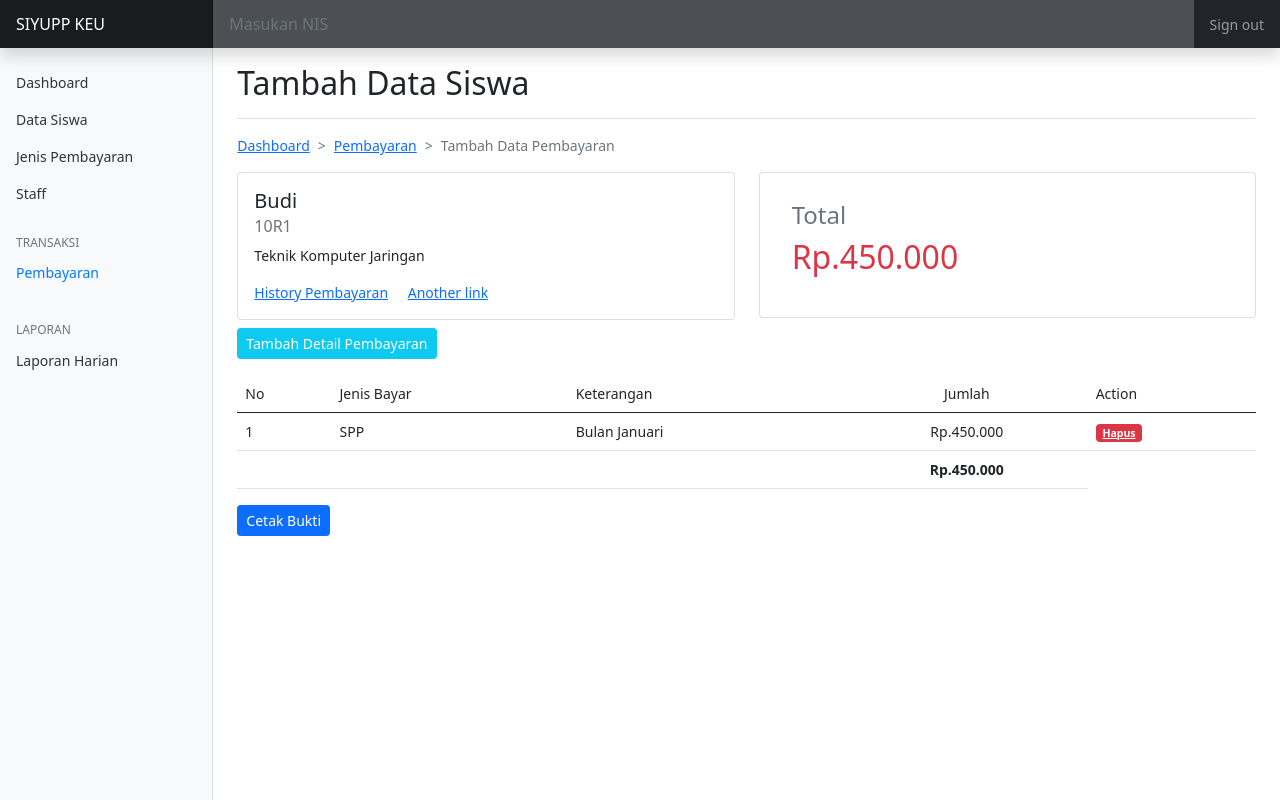
After one commit to aladinputra/ukk_spp_2021, a CodeIgniter app: page /ukk_spp_2021/Pembayaran/add in a window 1280 px wide. The commit adds this page. Run offline with CodeIgniter, Linux system fonts and the light colour scheme.

Commit message:
Menambahkan transaksi pembayaran

```diff
--- /dev/null
+++ b/application/controllers/Pembayaran.php
@@ -0,0 +1,36 @@
+<?php
+defined('BASEPATH') OR exit('No direct script access allowed');
+
+class Pembayaran extends CI_Controller {
+
+	public function __construct()
+	{
+		parent::__construct();
+		$is_login	= $this->session->userdata('nip');
+		if (! $is_login) {
+			//redirect(base_url('Welcome/index'));
+			//return;
+		}
+      $data['title'] = 'Dashboard - Pembayaran';
+  		$this->load->view('template/header.php',$data);
+	}
+
+	public function index()
+	{
+		$this->load->view('pembayaran/index.php');
+  	$this->load->view('template/footer.php');
+	}
+
+  public function add()
+  {
+    $this->load->view('pembayaran/add.php');
+    $this->load->view('template/footer.php');
+  }
+
+  public function update()
+  {
+    $this->load->view('pembayaran/update.php');
+    $this->load->view('template/footer.php');
+  }
+}
+?>
--- /dev/null
+++ b/application/views/pembayaran/add.php
@@ -0,0 +1,112 @@
+<div class="d-flex justify-content-between flex-wrap flex-md-nowrap align-items-center pt-3 pb-2 mb-3 border-bottom">
+  <h1 class="h2">Tambah Data Siswa</h1>
+</div>
+
+<nav style="--bs-breadcrumb-divider: '>';" aria-label="breadcrumb">
+  <ol class="breadcrumb">
+    <li class="breadcrumb-item"><a href="<?php echo base_url().'Dashboard' ?>">Dashboard</a></li>
+    <li class="breadcrumb-item" aria-current="page"><a href="<?php echo base_url().'Siswa' ?>">Pembayaran</a></li>
+    <li class="breadcrumb-item active" aria-current="page">Tambah Data Pembayaran</li>
+  </ol>
+</nav>
+
+<div class="row">
+  <div class="col-6">
+    <div class="card">
+      <div class="card-body">
+        <h5 class="card-title">Budi</h5>
+        <h6 class="card-subtitle mb-2 text-muted">10R1</h6>
+        <p class="card-text">Teknik Komputer Jaringan</p>
+        <a href="#" class="card-link">History Pembayaran</a>
+        <a href="#" class="card-link">Another link</a>
+      </div>
+    </div>
+  </div>
+
+  <div class="col-6">
+    <div class="card">
+      <div class="card-body m-3">
+        <h4 class="card-subtitle mb-2 text-muted">Total</h4>
+        <h2 class="card-title text-danger">Rp.450.000</h2>
+
+      </div>
+    </div>
+  </div>
+</div>
+
+<div class="col-12 pt-2">
+
+  <a href="#" class="btn btn-info text-white btn-sm" data-bs-toggle="modal" data-bs-target="#staticBackdrop">Tambah Detail Pembayaran</a>
+
+  <form action="#" method="post">
+
+    <table class="table mt-3">
+      <thead>
+        <td>No</td>
+        <td>Jenis Bayar</td>
+        <td>Keterangan</td>
+        <td class="text-center">Jumlah</td>
+        <td>Action</td>
+      </thead>
+
+      <tbody>
+        <tr>
+          <td>1</td>
+          <td>SPP</td>
+          <td>Bulan Januari</td>
+          <td class="text-center">Rp.450.000</td>
+          <td> <a href="#" class="badge bg-danger">Hapus</a></td>
+        </tr>
+
+        <tr>
+          <td colspan="3" class="text-end">&nbsp;</td>
+          <td class="text-center"><strong>Rp.450.000</strong></td>
+        </tr>
+      </tbody>
+    </table>
+
+    <div class="mb-3">
+    <button type="submit" name="simpan" class="btn btn-primary btn-sm">Cetak Bukti</button>
+  </div>
+</div>
+</form>
+</div>
+
+<!-- Modal -->
+<div class="modal fade" id="staticBackdrop" data-bs-backdrop="static" data-bs-keyboard="false" tabindex="-1" aria-labelledby="staticBackdropLabel" aria-hidden="true">
+  <div class="modal-dialog">
+    <div class="modal-content">
+      <div class="modal-header">
+        <h5 class="modal-title" id="staticBackdropLabel">Tambah Pembayaran</h5>
+        <button type="button" class="btn-close" data-bs-dismiss="modal" aria-label="Close"></button>
+      </div>
+      <form action="<?php echo base_url().'Pembayaran/save_pay' ?>" method="post">
+
+        <div class="modal-body">
+          <div class="row">
+
+            <div class="col-12">
+              <label class="form-label">Pilih Jenis Pembayaran</label>
+              <select class="form-select" aria-label="Default select example" name="tipe_pembayaran">
+                <option selected>Open this select menu</option>
+                <option value="1">One</option>
+                <option value="2">Two</option>
+                <option value="3">Three</option>
+              </select>
+            </div>
+
+            <div class="col-12 mt-2">
+              <label class="form-label">Keterangan</label>
+              <textarea name="keterangan" class="form-control" rows="4" cols="30"></textarea>
+            </div>
+
+          </div>
+        </div>
+        <div class="modal-footer">
+          <button type="button" class="btn btn-secondary" data-bs-dismiss="modal">Close</button>
+          <button type="submit" class="btn btn-primary">Simpan</button>
+        </div>
+      </form>
+    </div>
+  </div>
+</div>
--- a/application/views/template/header.php
+++ b/application/views/template/header.php
@@ -34,7 +34,11 @@
     <button class="navbar-toggler position-absolute d-md-none collapsed" type="button" data-bs-toggle="collapse" data-bs-target="#sidebarMenu" aria-controls="sidebarMenu" aria-expanded="false" aria-label="Toggle navigation">
       <span class="navbar-toggler-icon"></span>
     </button>
-    <input class="form-control form-control-dark w-100" type="text" placeholder="Search" aria-label="Search">
+
+    <form  class="form-control-dark w-100" action="<?php echo base_url().'Pembayaran/add' ?>" method="post">
+    <input class="form-control form-control-dark" type="text" placeholder="Masukan NIS" aria-label="Search">
+    </form>
+
     <ul class="navbar-nav px-3">
       <li class="nav-item text-nowrap">
         <a class="nav-link" href="#">Sign out</a>
```
Also changed, not shown: application/controllers/Jenis_pembayaran.php (added, +35 -0 lines), application/views/jenis_pembayaran/add.php (added, +32 -0 lines), application/views/jenis_pembayaran/index.php (added, +38 -0 lines), application/views/jenis_pembayaran/update.php (added, +32 -0 lines), application/views/pembayaran/index.php (added, +39 -0 lines), application/views/pembayaran/update.php (added, +86 -0 lines), application/views/staff/index.php (+5 -5 lines).
